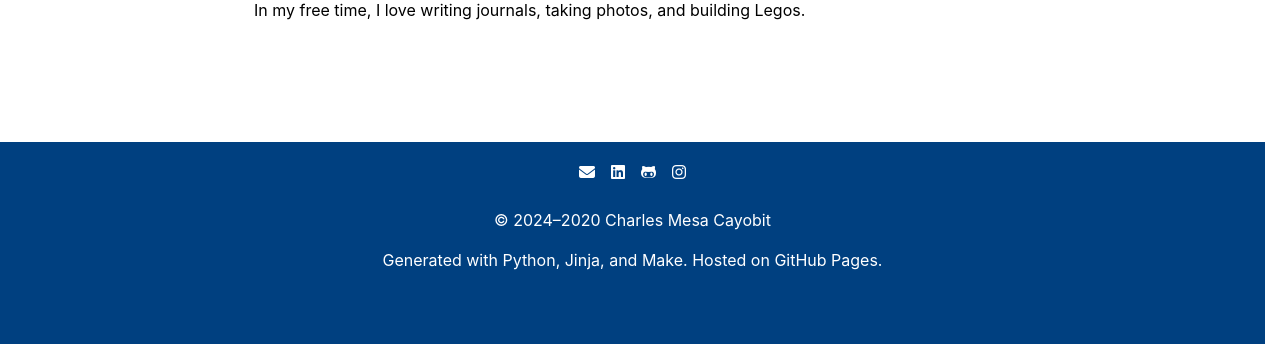
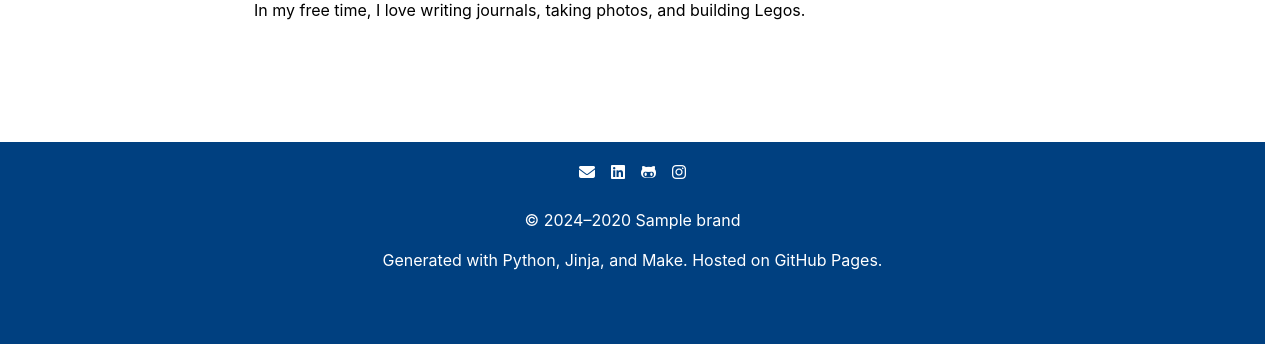
Before and after one commit to CharlesMC11/CharlesMC11.github.io, a Python web app: template src/templates/about-me.html.jinja in a window 1280 px wide. Shown: the part 704-1048 px from the top of the page. Run offline with Jinja, Linux system fonts and the light colour scheme; the template is opened without the code that fills it: most values are stand-ins (such as "Sample title", 1, 10 or a date in 2020); some libraries are stand-ins or nearby versions.

Commit message:
Put socials in a YAML file

```diff
--- /dev/null
+++ b/content/socials.yaml
@@ -0,0 +1,6 @@
+brand: Charles Mesa Cayobit
+
+email: CharlesMesaCayobit@gmail.com
+linkedin: charlesmesacayobit
+github: CharlesMC11
+instagram: charlesmc.techart
--- a/src/templates/about-me.html.jinja
+++ b/src/templates/about-me.html.jinja
@@ -4,7 +4,7 @@
   <article class="about-me__container">
     <img class="about-me__img"
          src="static/portrait.png"
-         alt="A monochrome photograph of Charles Mesa Cayobit"/>
+         alt="A monochrome photograph of {{ socials.brand | trim -}}"/>
 
     <section id="about-me">
       <h2 class="h1">About Me</h2>
--- a/src/templates/base.html.jinja
+++ b/src/templates/base.html.jinja
@@ -3,8 +3,8 @@
 <head>
   <meta charset="UTF-8"/>
   <meta name="viewport" content="width=device-width, initial-scale=1"/>
-  <meta name="author" content="Charles Mesa Cayobit"/>
-  <title>Charles Mesa Cayobit</title>
+  <meta name="author" content="{{- socials.brand | trim -}}"/>
+  <title>{{- socials.brand | trim -}}</title>
   <link rel="preconnect" href="https://fonts.googleapis.com"/>
   <link rel="preconnect" href="https://fonts.gstatic.com" crossorigin/>
   <link
@@ -21,8 +21,8 @@
 <header>
   <section class="brand" id="brand">
     <a class="brand__link" href="index.html">
-      <h1 class="brand__name courier-prime-bold">Charles Mesa
-        Cayobit</h1>
+      <h1
+        class="brand__name courier-prime-bold">{{- socials.brand | trim -}}</h1>
       <h2 class="brand__title">Programmer | Technical Artist |
         Photographer</h2>
     </a>
@@ -47,23 +47,23 @@
   <section class="navbar__container">
     <ul class="navbar">
       <li class="navbar__item">
-        <a class="navbar__link"
-           href="mailto:charlesmesacayobit@gmail.com"
-           title="Send an email to Charles Mesa Cayobit">
+        <a class="navbar__link" href="mailto:{{- socials.email | trim -}}"
+           title="Send an email to {{- brand | trim -}}">
           <i class="fa-solid fa-envelope"></i>
         </a>
       </li>
 
       <li class="navbar__item">
         <a class="navbar__link"
-           href="https://www.linkedin.com/in/charlesmesacayobit"
+           href="https://www.linkedin.com/in/{{- socials.linkedin | trim -}}"
            title="Open LinkedIn in a new tab" target="_blank">
           <i class="fa-brands fa-linkedin"></i>
         </a>
       </li>
 
       <li class="navbar__item">
-        <a class="navbar__link" href="https://github.com/CharlesMC11"
+        <a class="navbar__link"
+           href="https://github.com/{{- socials.github | trim -}}"
            title="Open GitHub in a new tab" target="_blank">
           <i class="fa-brands fa-github-alt"></i>
         </a>
@@ -71,7 +71,7 @@
 
       <li class="navbar__item">
         <a class="navbar__link"
-           href="https://instagram.com/charlesmc.techart"
+           href="https://instagram.com/{{- socials.instagram | trim -}}"
            title="Open Instagram in a new tab" target="_blank">
           <i class="fa-brands fa-instagram"></i>
         </a>
@@ -80,7 +80,7 @@
   </section>
 
   <section class="footer__copyright">
-    <p>© 2024–{{- year }} Charles Mesa Cayobit</p>
+    <p>© 2024–{{- year }} {{ socials.brand | trim -}}</p>
     <p>Generated with Python, Jinja, and Make. Hosted on GitHub Pages.</p>
   </section>
 </footer>
```
Also changed, not shown: src/build.py (+6 -1 lines).
